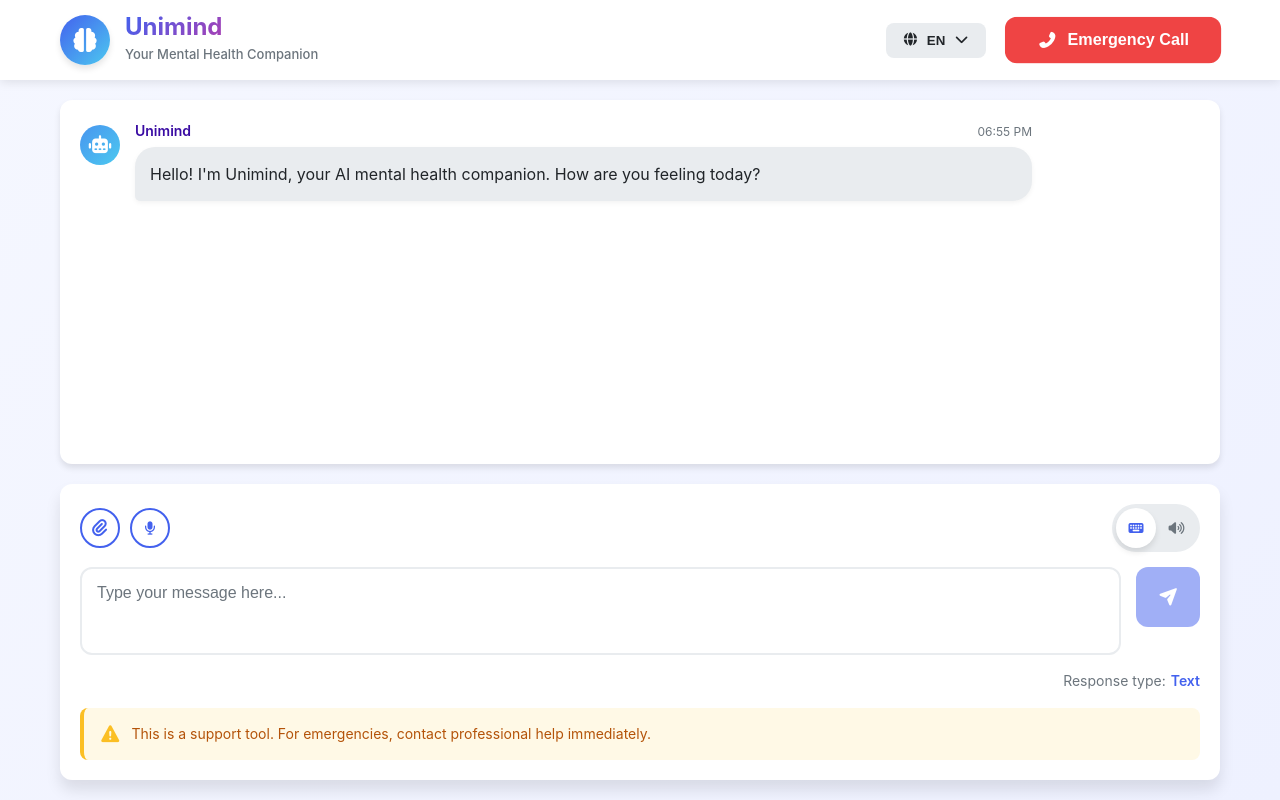
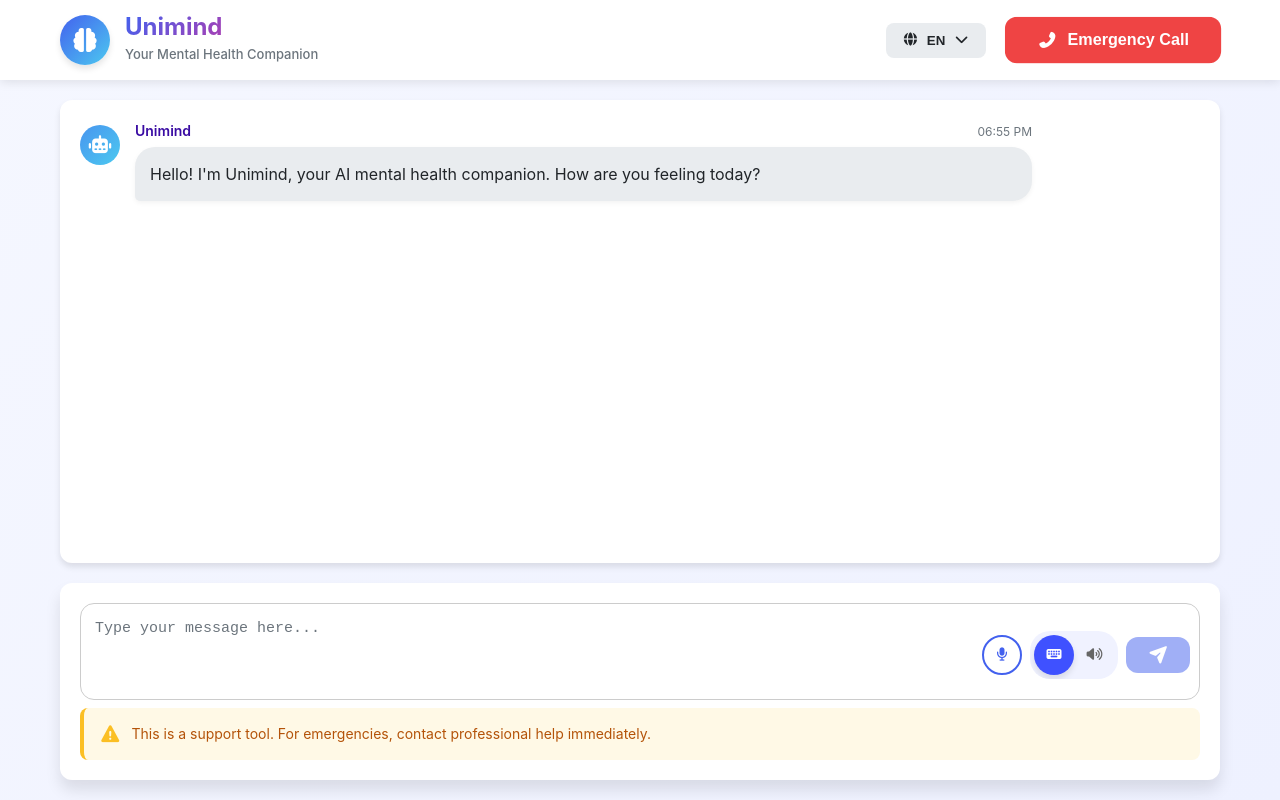
Before and after one commit to GoldifyPro/Unimind, a React (Vite) app in the folder frontend/: page /chat in a window 1280 px wide. Built offline with nearby package versions, Linux system fonts and the light colour scheme.

Commit message:
the input message was modified

```diff
--- a/frontend/src/components/ChatPage/ChatPage.css
+++ b/frontend/src/components/ChatPage/ChatPage.css
@@ -119,42 +119,87 @@
 }
 
 .text-input-container {
-  display: flex;
-  gap: 15px;
-  margin-bottom: 15px;
+  position: relative;
+  width: 100%;
 }
 
 .chat-textarea {
-  flex: 1;
-  padding: 15px;
-  border: 2px solid var(--gray-light);
-  border-radius: var(--radius);
-  font-size: 16px;
+  width: 100%;
   resize: none;
-  transition: var(--transition);
-  font-family: 'Poppins', sans-serif;
+  padding: 14px 160px 14px 14px; /* RIGHT padding is IMPORTANT */
+  border-radius: 14px;
+  border: 1px solid #ccc;
+  font-size: 15px;
+  line-height: 1.5;
+  outline: none;
 }
 
+/* Right controls inside textarea */
+.input-right-controls {
+  position: absolute;
+  top: 50%;
+  right: 10px;
+  transform: translateY(-50%);
+  display: flex;
+  align-items: center;
+  gap: 8px;
+}
 .chat-textarea:focus {
-  outline: none;
-  border-color: var(--primary);
+  border-color: #5b6cff;
 }
 
 .chat-textarea::placeholder {
   color: var(--gray);
 }
-
-.send-btn {
-  width: 60px;
-  height: 60px;
+/* Icon buttons */
+.btn-icon {
+  width: 36px;
+  height: 36px;
   border-radius: 50%;
-  padding: 0;
+  border: none;
   display: flex;
   align-items: center;
   justify-content: center;
-  font-size: 20px;
+  cursor: pointer;
 }
 
+.btn-danger {
+  background: #ff4d4f;
+  color: #fff;
+}
+.btn-secondary {
+  background: #e4e7ff;
+  color: #3f51ff;
+}
+
+
+/* Toggle buttons */
+.response-toggle {
+  display: flex;
+  background: #f0f2ff;
+  border-radius: 20px;
+  overflow: hidden;
+}
+
+.toggle-btn {
+  border: none;
+  padding: 6px 8px;
+  cursor: pointer;
+  background: transparent;
+  color: #666;
+}
+
+.toggle-btn.active {
+  background: #3f51ff;
+  color: white;
+}
+
+.send-btn {
+  width: 36px;
+  height: 36px;
+  border-radius: 50%;
+  padding: 0;
+}
 .send-btn:disabled {
   opacity: 0.5;
   cursor: not-allowed;
--- a/frontend/src/components/ChatPage/ChatPage.jsx
+++ b/frontend/src/components/ChatPage/ChatPage.jsx
@@ -19,7 +19,7 @@ const ChatPage = () => {
     setResponseType,
     handleSendMessage,
     handleVoiceInput,
-    handleFileUpload,
+    // handleFileUpload,
     handleKeyPress,
     handleEmergencyCall,
     openEmergencyModal,
@@ -67,47 +67,11 @@ const ChatPage = () => {
 
         {/* Chat Input Area */}
         <div className="chat-input-area">
-          <div className="input-controls">
-            {/* File Upload */}
-            <label className="btn-icon btn-secondary file-upload-btn">
-              <i className="fas fa-paperclip"></i>
-              <input
-                type="file"
-                accept=".pdf,.doc,.docx,.txt,.jpg,.png"
-                onChange={handleFileUpload}
-                style={{ display: 'none' }}
-              />
-            </label>
-
-            {/* Voice Input */}
-            <button
-              className={`btn-icon ${isRecording ? 'btn-danger' : 'btn-secondary'}`}
-              onClick={handleVoiceInput}
-            >
-              <i className={`fas ${isRecording ? 'fa-stop' : 'fa-microphone'}`}></i>
-            </button>
-
-            {/* Response Type Toggle */}
-            <div className="response-toggle">
-              <button
-                className={`toggle-btn ${responseType === 'text' ? 'active' : ''}`}
-                onClick={() => setResponseType('text')}
-                title={language === 'english' ? 'Text Response' : 'Jibu la Maandishi'}
-              >
-                <i className="fas fa-keyboard"></i>
-              </button>
-              <button
-                className={`toggle-btn ${responseType === 'voice' ? 'active' : ''}`}
-                onClick={() => setResponseType('voice')}
-                title={language === 'english' ? 'Voice Response' : 'Jibu la Sauti'}
-              >
-                <i className="fas fa-volume-up"></i>
-              </button>
-            </div>
-          </div>
 
           {/* Text Input */}
+         {/* Text Input */}
 <div className="text-input-container">
+  {/* Textarea */}
   <textarea
     className="chat-textarea"
     placeholder={language === 'english'
@@ -118,30 +82,53 @@ const ChatPage = () => {
     onKeyPress={handleKeyPress}
     rows="3"
   />
+
+  {/* Right-side controls INSIDE input box */}
+  <div className="input-right-controls">
+    {/* Voice Input */}
+    <button
+      className={`btn-icon ${isRecording ? 'btn-danger' : 'btn-secondary'}`}
+      onClick={handleVoiceInput}
+      type="button"
+    >
+      <i className={`fas ${isRecording ? 'fa-stop' : 'fa-microphone'}`}></i>
+    </button>
+
+    {/* Response Type Toggle */}
+    <div className="response-toggle">
+      <button
+        className={`toggle-btn ${responseType === 'text' ? 'active' : ''}`}
+        onClick={() => setResponseType('text')}
+        type="button"
+        title={language === 'english' ? 'Text Response' : 'Jibu la Maandishi'}
+      >
+        <i className="fas fa-keyboard"></i>
+      </button>
+
+      <button
+        className={`toggle-btn ${responseType === 'voice' ? 'active' : ''}`}
+        onClick={() => setResponseType('voice')}
+        type="button"
+        title={language === 'english' ? 'Voice Response' : 'Jibu la Sauti'}
+      >
+        <i className="fas fa-volume-up"></i>
+      </button>
+    </div>
+
+    {/* Send Button */}
     <button
       className="btn btn-primary send-btn"
       onClick={handleSendMessage}
       disabled={!inputText.trim()}
+      type="button"
     >
       <i className="fas fa-paper-plane"></i>
     </button>
   </div>
+</div>
 
-          {/* Input Footer */}
-          <div className="input-footer">
-            <div className="recording-indicator" style={{ opacity: isRecording ? 1 : 0 }}>
-              <span className="recording-pulse"></span>
-              <span>{language === 'english' ? 'Listening...' : 'Inasikiliza...'}</span>
-            </div>
-            <div className="response-type-indicator">
-              {language === 'english' ? 'Response type: ' : 'Aina ya majibu: '}
-              <span className="response-type">
-                {responseType === 'text'
-                  ? (language === 'english' ? 'Text' : 'Maandishi')
-                  : (language === 'english' ? 'Voice' : 'Sauti')}
-              </span>
-            </div>
-          </div>
+
+
 
           {/* Chat Disclaimer */}
           <div className="chat-disclaimer">
```
Lines whose indentation alone changed are shown as unchanged.
